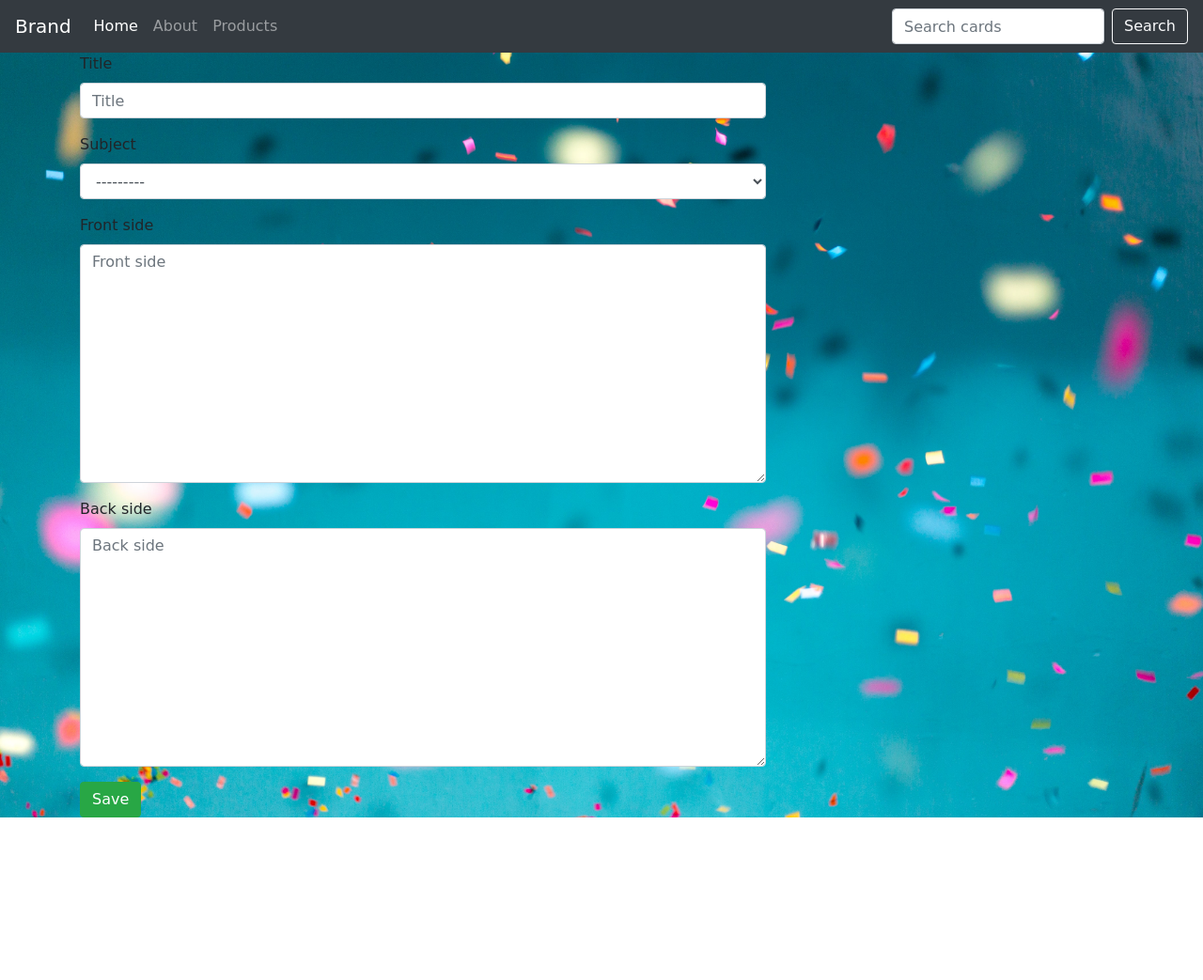
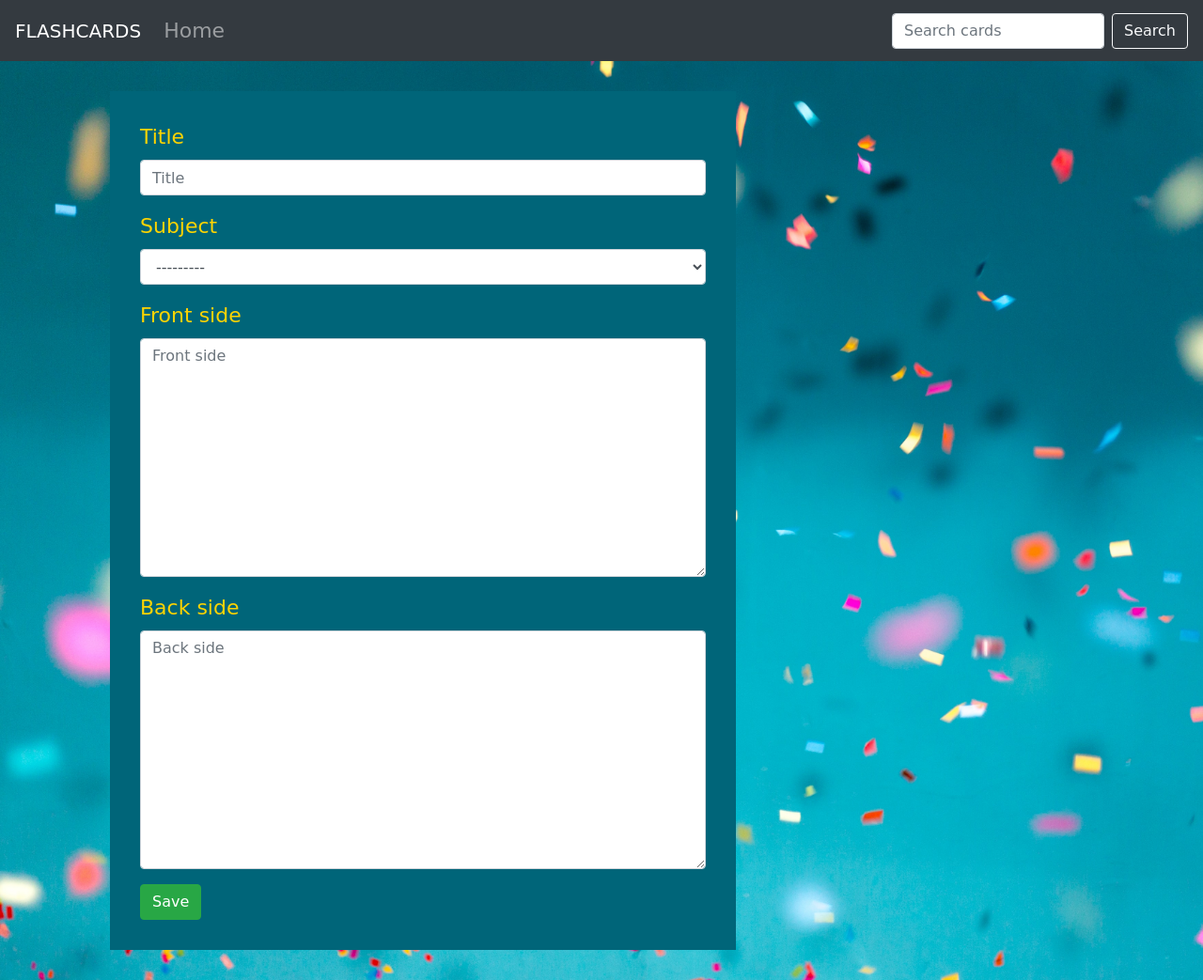
Before and after one commit to ngetichnicholas/Flash-Cards, a Django app: page /create_flashcard/ in a window 1280 px wide. Shown: the whole page at 94% size. Before the commit the page ends 870 px from the top, so only its background shows below. Run offline with Django 3.2, Linux system fonts and the light colour scheme; the visitor is signed in with stand-in values (Sample User, id 1); data that the repository does not hold is empty; some libraries are stand-ins or nearby versions; some web fonts are replaced.

Commit message:
Update UI

```diff
--- a/flash_app/static/css/styles.css
+++ b/flash_app/static/css/styles.css
@@ -10,18 +10,29 @@ body {
   background-image: url('../images/jason-leung-Xaanw0s0pMk-unsplash\ \(2\).jpg');
   background-repeat: no-repeat;
   background-size: cover;
+  font-size: 22px;
   font-family: 'Yatra One', cursive;
-
+  color: white;
 }
-
-.notes {
-  background-color: rgba(255, 255, 255, 0.883);
-  height:10rem;
-  margin-bottom: 2rem;
-  color: rgb(3, 33, 53) ;
+.cards,.card-header,.card-footer,.card-body {
+  padding: 2rem;
+  margin: 0.3rem;
+  background-color: #006579 !important;
+  color: #FED401;
+}
+.forms {
+  padding: 2rem;
+  margin: 2rem;
+  background-color: #006579 !important;
+  color: #FED401;
+}
+.card {
   box-shadow:0 0 2px 2px #b40e9e;
+  background-color: #006579;
+  color: #FED401;
+  padding: 2rem;
+  margin: 2rem;
 }
-
 .profile{
   color: white;
   text-align: center;
@@ -30,7 +41,12 @@ body {
   padding-top: 5px;
   box-shadow:0 0 2px 2px #b40e9e;
 }
-
+h2 {
+  text-align: center;
+  background-color: #006579;
+  color: white;
+  margin-top: 2rem;
+}
 .name{
   font-size: 30px;
   font-weight: 900;
--- a/flash_app/templates/card_page.html
+++ b/flash_app/templates/card_page.html
@@ -3,7 +3,7 @@
 {% block content %}
 <div class="container-fluid">
   <div class="row">
-    <div class="col-md-4">
+    <div class="col-md-2">
       {% if user.profile.profile_picture.url %}
       <img class="profile_picture" src="{{ user.profile.profile_picture.url }}" style="height: 10vh; width:10vh;"
         alt="{{ profile.name }}">
@@ -17,7 +17,7 @@
       <p class="">{{user_cards|length}} Cards</p>
       <a href="{% url 'create_card' %}"><button class="btn btn-info btn-sm" id="site" data-toggle="modal" data-target=".bd-example-modal-xl">Create Card</button></a>
     </div>
-    <div class="col-md-4">
+    <div class="col-md-8">
       <div class="card-header">
         <h2 class="title text-center">{{card.title}}</h2>
       </div>
@@ -44,7 +44,7 @@
         {% endif %}
       </div>
     </div>
-    <div class="col-md-4"></div>
+    <div class="col-md-2"></div>
   </div>
 </div>
 {% endblock %}
--- a/flash_app/templates/create_card.html
+++ b/flash_app/templates/create_card.html
@@ -6,7 +6,7 @@
 <div class="container">
     <div class="row">
         <div class="col-md-8">
-            <form action="{% url 'create_card' %}" method="POST" enctype="multipart/form-data">
+            <form class="forms" action="{% url 'create_card' %}" method="POST" enctype="multipart/form-data">
                 {% csrf_token %}
                 {% bootstrap_form new_card_form %}
                 <input type="submit" class="btn btn-success link" value="Save">
--- a/flash_app/templates/navbar.html
+++ b/flash_app/templates/navbar.html
@@ -1,14 +1,12 @@
 <nav class="navbar navbar-expand-md navbar-dark bg-dark">
-    <a href="#" class="navbar-brand">Brand</a>
+    <a href="{% url 'home' %}" class="navbar-brand">FLASHCARDS</a>
     <button type="button" class="navbar-toggler" data-toggle="collapse" data-target="#navbarCollapse">
         <span class="navbar-toggler-icon"></span>
     </button>
 
     <div class="collapse navbar-collapse" id="navbarCollapse">
         <div class="navbar-nav">
-            <a href="#" class="nav-item nav-link active">Home</a>
-            <a href="#" class="nav-item nav-link">About</a>
-            <a href="#" class="nav-item nav-link">Products</a>
+            <a href="{% url 'home' %}" class="nav-item nav-link">Home</a>
         </div>
         <form class="form-inline ml-auto" role="search" action="{% url 'search' %}">
             <input type="text" class="form-control mr-sm-2" placeholder="Search cards" name="card">
--- a/flash_app/templates/update_card.html
+++ b/flash_app/templates/update_card.html
@@ -9,14 +9,14 @@
         <hr>
 
         <div class="" id="myContent">
-          <form action="" method="POST" enctype="multipart/form-data">
+          <form class="forms" action="" method="POST" enctype="multipart/form-data">
             {% csrf_token %}
             <fieldset class="form-group">
               <label for="" class="border-bottom mb-4 text-center">Edit Flashcard</label>
               {% bootstrap_form update_card_form%}
             </fieldset>
             <div class="form-group">
-              <button class="btn btn-outline-info" type="submit">Update</button>
+              <button class="btn btn-primary" type="submit">Update</button>
             </div>
           </form>
         </div>
```
Also changed, not shown: flash_app/templates/index.html (+25 -19 lines).
